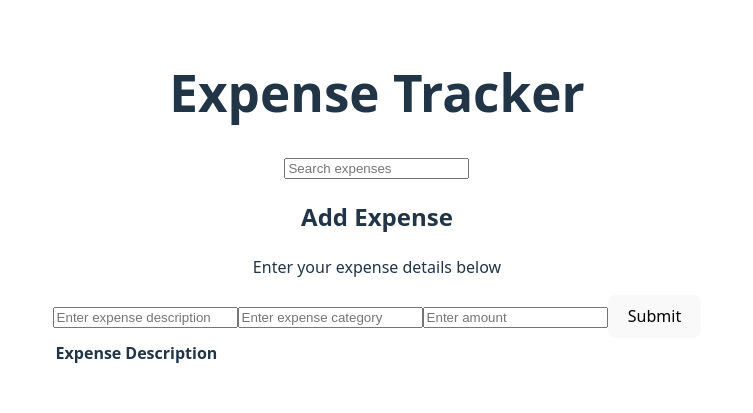
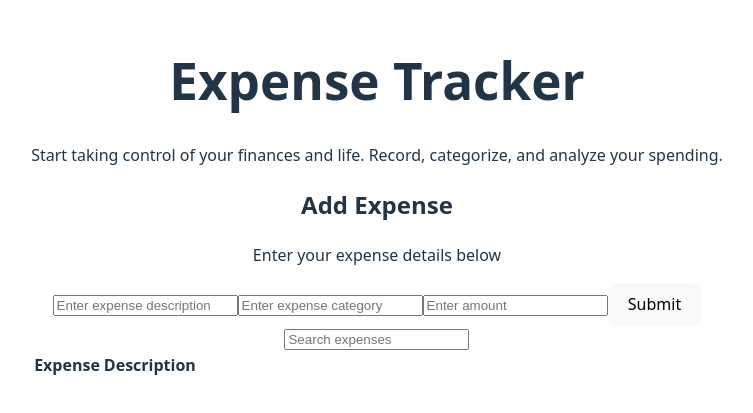
Before and after one commit to kipDstar/Expense-Tracker-Project, a React (Vite) app: page / in a window 1280 px wide. Shown: the part 201-614 px from the top of the page, without its empty margins (263-1016 px from the left). Built offline with nearby package versions, Linux system fonts and the light colour scheme.

Commit message:
updated App.jsx to wrap components in a structure similar to the instructional sample and include headings and descriptions

```diff
--- a/src/App.jsx
+++ b/src/App.jsx
@@ -19,11 +19,18 @@ function App() {
   );
 
   return (
-    <div>
-      <h1>Expense Tracker</h1>
-      <SearchBar searchTerm={searchTerm} onSearchChange={setSearchTerm} />
-      <ExpenseForm onAddExpense={handleAddExpense} />
-      <ExpensesTable expenses={filteredExpenses} />
+    <div className="app-container">
+      <header>
+        <h1>Expense Tracker</h1>
+        <p>Start taking control of your finances and life. Record, categorize, and analyze your spending.</p>
+      </header>
+      <main>
+        <div className="form-and-search">
+          <ExpenseForm onAddExpense={handleAddExpense} />
+          <SearchBar searchTerm={searchTerm} onSearchChange={setSearchTerm} />
+        </div>
+        <ExpensesTable expenses={filteredExpenses} />
+      </main>
     </div>
   );
 }
```
